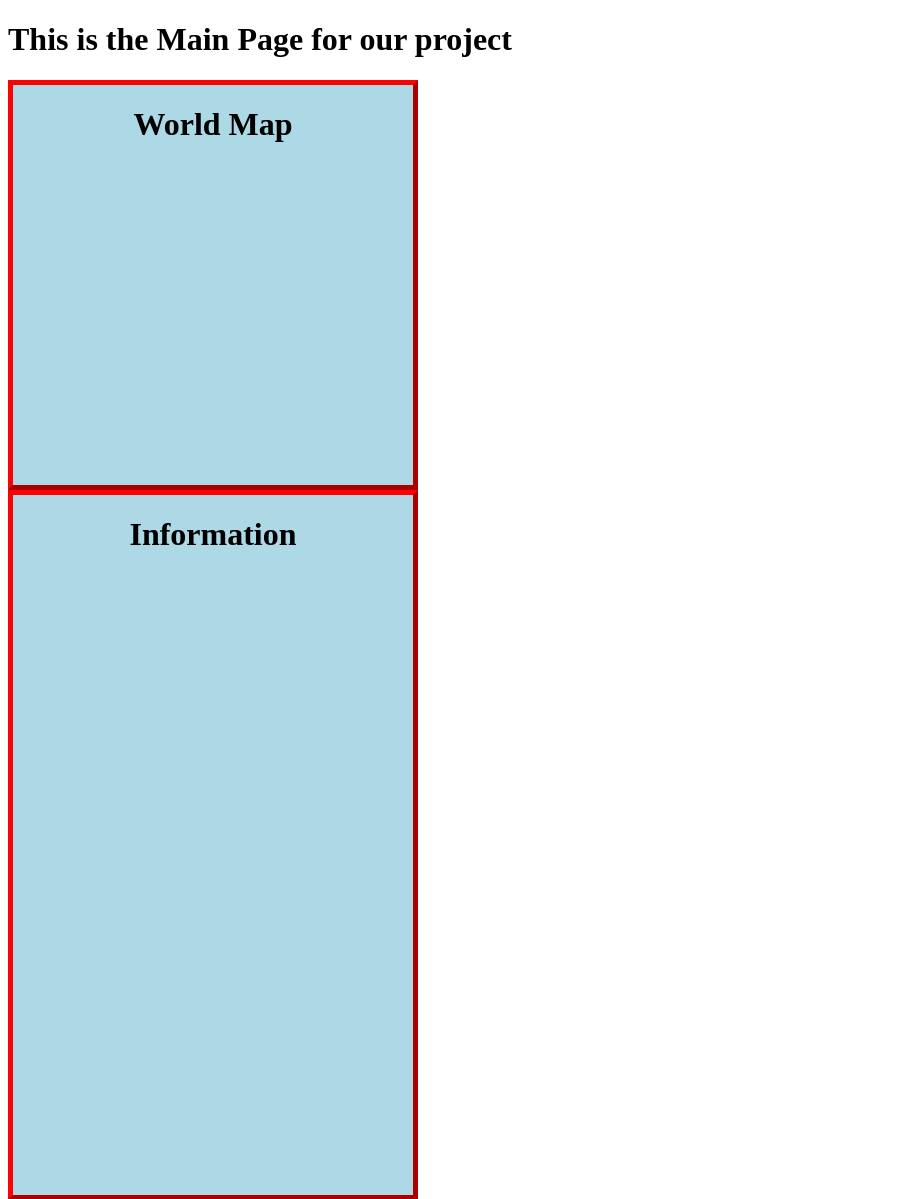
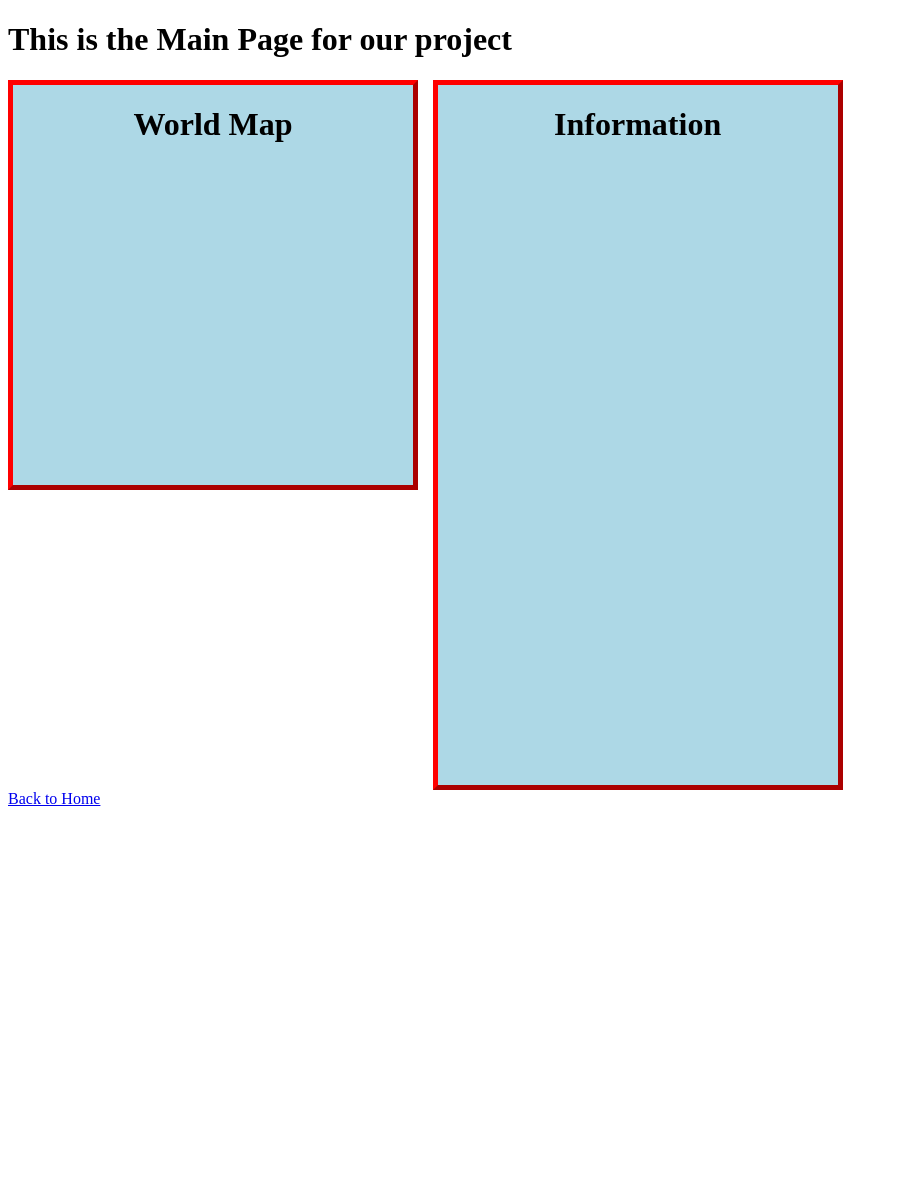
Before and after one commit to duypham228/Quaker-Oats, a Flask app: page /main_vis in a window 1280 px wide. Shown: the top 1199 px of the page, without its empty margins (0-898 px from the left). After the commit the page ends 806 px from the top, so only its background shows below. Run offline with Flask 2, Linux system fonts and the light colour scheme.

Commit message:
css file

```diff
--- a/static/css/main.css
+++ b/static/css/main.css
@@ -1,3 +1,10 @@
+.wrapper {
+    display: grid;
+    grid-template-columns: repeat(3, 1fr);
+    gap: 10px;
+    grid-auto-rows: minmax(100px, auto);
+  }
+
 .box {
     border: 5px outset red;
     background-color: lightblue;
--- a/templates/main_vis.html
+++ b/templates/main_vis.html
@@ -7,12 +7,14 @@
 {% block body %}
     <h1>This is the Main Page for our project</h1>
 
-    <div class="world-map box">
-        <h1>World Map</h1>
-    </div>
+    <div class="wrapper">
+        <div class="world-map box">
+            <h1>World Map</h1>
+        </div>
 
-    <div class="info box">
-        <h1>Information</h1>
+        <div class="info box">
+            <h1>Information</h1>
+        </div>
     </div>
 
 
```
